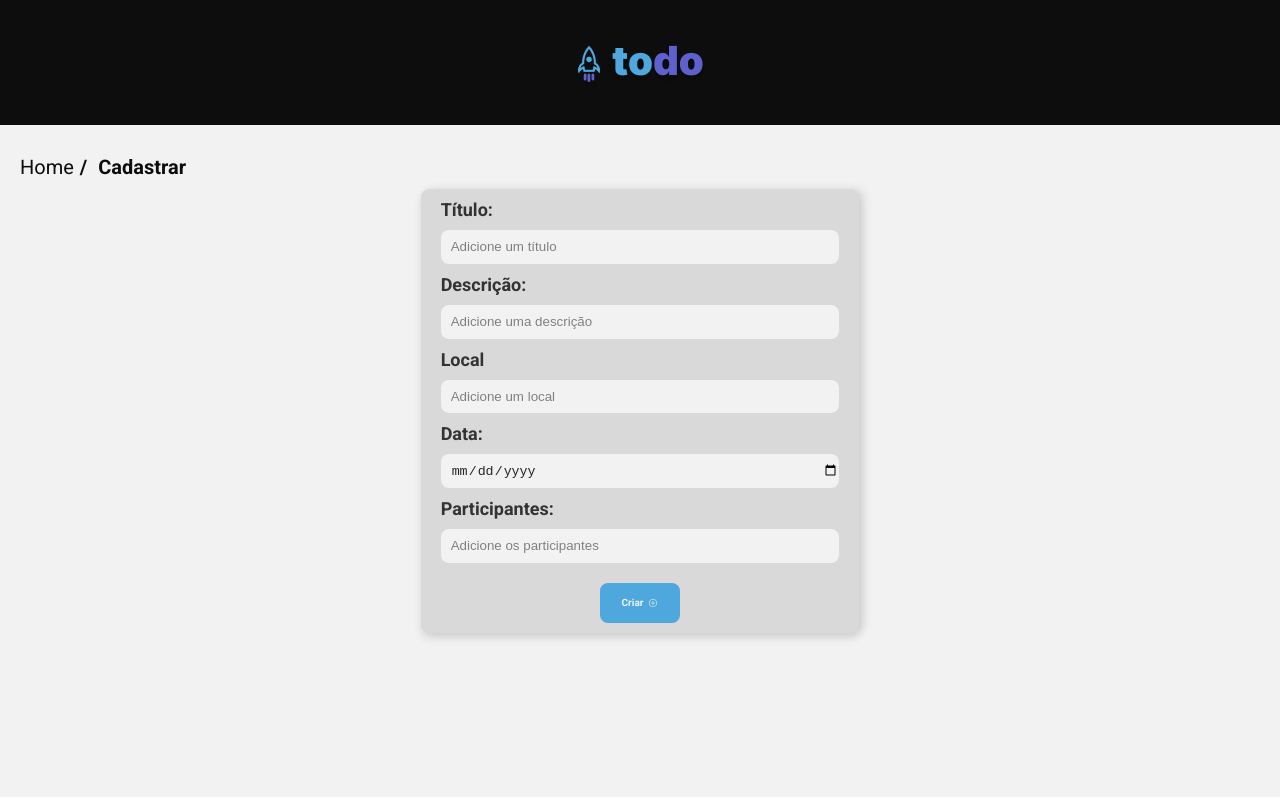
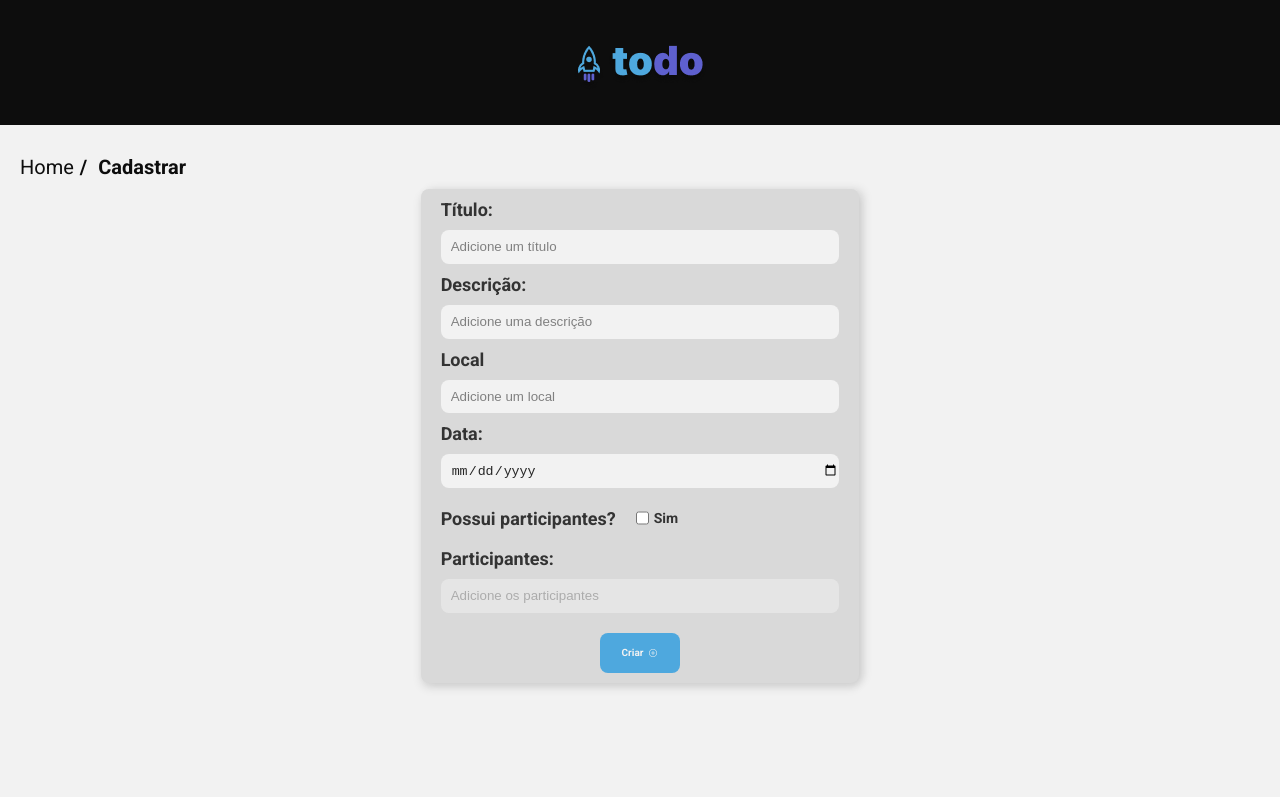
Before and after one commit to MarceloTadini/Planner, a React (Vite) app: page /planner in a window 1280 px wide. Built offline with nearby package versions, Linux system fonts and the light colour scheme; the HTML template or start-up script is replaced by a standard one.

Commit message:
Adding Participants checkbox to forms

```diff
--- a/src/components/PlannerForm/index.tsx
+++ b/src/components/PlannerForm/index.tsx
@@ -8,6 +8,7 @@ import 'react-toastify/dist/ReactToastify.css'
 import { zodResolver } from "@hookform/resolvers/zod";
 import { Plan } from "../../types";
 import { useNavigate } from "react-router-dom";
+import { useState } from "react";
 
 const tasksFiltersSchema = z.object({
     title: z.string().min(1, { message: "O título é obrigatório!" }),
@@ -25,6 +26,7 @@ function PlannerForm({initialData, isEdit}: {initialData?: Plan;  isEdit?: boole
     defaultValues: initialData || {},
   })
   const navigate = useNavigate();
+  const [isParticipantsEnabled, setIsParticipantsEnabled] = useState(false);
 
 
   async function handleFilterTasks(data: TasksFiltersSchema) {
@@ -87,6 +89,20 @@ function PlannerForm({initialData, isEdit}: {initialData?: Plan;  isEdit?: boole
         />
         {errors.date && <S.ErrorMessage>{errors.date.message}</S.ErrorMessage>}
 
+        <S.TaskLabel htmlFor="enableParticipants">
+          Possui participantes?
+
+          <input
+              type="checkbox"
+              id="enableParticipants"
+              checked={isParticipantsEnabled}
+              onChange={() => setIsParticipantsEnabled(!isParticipantsEnabled)}
+          />
+          <span> Sim</span>
+
+        </S.TaskLabel>
+
+
 
         <S.TaskLabel htmlFor="participants">Participantes:</S.TaskLabel>
         <S.Input
@@ -94,7 +110,7 @@ function PlannerForm({initialData, isEdit}: {initialData?: Plan;  isEdit?: boole
           id="participants"
           placeholder="Adicione os participantes"
           {...register('participants', {value: initialData?.participants || ''})}
-
+          disabled={!isParticipantsEnabled}
         />
 
         <S.AddTask >Criar <IoIosAddCircleOutline /></S.AddTask>
--- a/src/components/PlannerForm/styles.ts
+++ b/src/components/PlannerForm/styles.ts
@@ -27,11 +27,25 @@ export const TaskGeneratorForm = styled.form`
 
 export const TaskLabel = styled.label`
     align-self: flex-start;
+    display: flex;
+    align-items: center;
+
 
     color: ${({ theme }) => theme.colors.gray__400};
     font-size: 1.8rem;
     font-weight: bold;
     font-family: ${({ theme }) => theme.fonts.text};
+
+    input{
+        margin-left: 2rem;
+        height: 4rem;
+        line-height: 1rem;
+    }
+
+    span{
+        font-size: 1.4rem;
+        margin-left: .5rem;
+    }
 `
 
 export const Input = styled.input`
@@ -48,6 +62,11 @@ export const Input = styled.input`
     &::placeholder{
         color: ${({ theme }) => theme.colors.gray__300};
         font-weight: 400;
+    }
+
+    &:disabled{
+        opacity: 0.5;
+        cursor: not-allowed;
     }
 
     &:focus{
```
